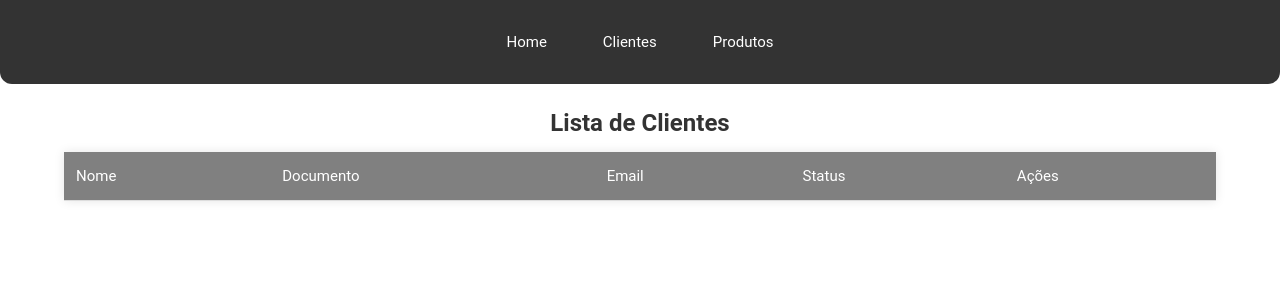
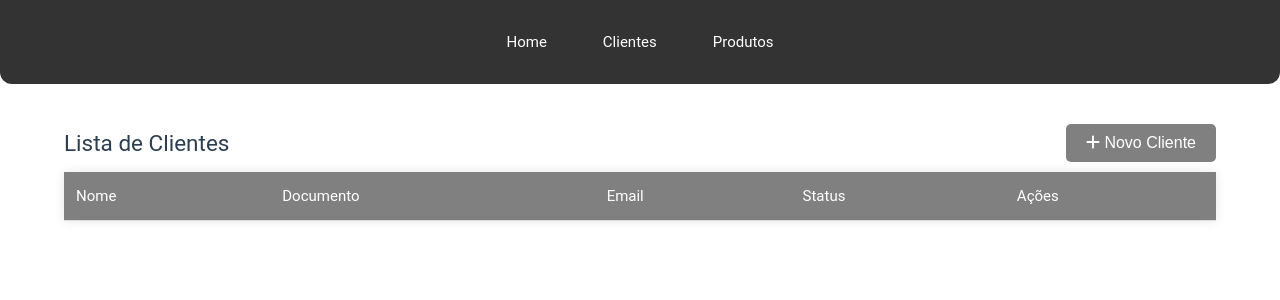
Before and after one commit to victorbeppler/App-Client-Management, a Vue app: page / in a window 1280 px wide. Shown: the top 300 px of the page. Built offline with nearby package versions, Linux system fonts and the light colour scheme.

Commit message:
:sparkles: updates customer view - Button to add customer - Font Awesome - Method Redirect to view New Customer - Change route new customer

```diff
--- a/package.json
+++ b/package.json
@@ -13,6 +13,9 @@
     "format": "prettier --write src/"
   },
   "dependencies": {
+    "@fortawesome/fontawesome-svg-core": "^6.5.1",
+    "@fortawesome/free-solid-svg-icons": "^6.5.1",
+    "@fortawesome/vue-fontawesome": "^3.0.6",
     "vue": "^3.4.15",
     "vue-router": "^4.2.5"
   },
--- a/src/main.ts
+++ b/src/main.ts
@@ -3,8 +3,16 @@ import './assets/main.css'
 import { createApp } from 'vue'
 import App from './App.vue'
 import router from './router'
+import { library } from '@fortawesome/fontawesome-svg-core'
+import { FontAwesomeIcon } from '@fortawesome/vue-fontawesome'
+import { faPlus } from '@fortawesome/free-solid-svg-icons';
+
+
+library.add(faPlus);
 
 const app = createApp(App)
+
+app.component('font-awesome-icon', FontAwesomeIcon)
 
 app.use(router)
 
--- a/src/router/index.ts
+++ b/src/router/index.ts
@@ -3,7 +3,7 @@ import RegisterProductView from '../views/product/RegisterProductView.vue'
 import SeeProductsView from '../views/product/SeeProductsView.vue'
 
 import RegisterCustomerView from '../views/customer/RegisterCustomerView.vue'
-import SeeCustomerView from '../views/customer/Customers.vue'
+import SeeCustomerView from '../views/customer/CustomersView.vue'
 import EditCustomerView from '../views/customer/EditCustomerView.vue'
 
 const router = createRouter({
@@ -20,8 +20,8 @@ const router = createRouter({
       component: RegisterProductView
     },
     {
-      path: '/register-customer',
-      name: 'register-customer',
+      path: '/add-customer',
+      name: 'add-customer',
       component: RegisterCustomerView
     },
     {
--- a/src/views/customer/Customers.vue
+++ b/src/views/customer/CustomersView.vue
@@ -1,9 +1,13 @@
 <template>
   <div class="wrapper">
+    <div class="header">
+      <h2>Lista de Clientes</h2>
+      <button class="btn btn-add" @click="addCustomer">
+        <font-awesome-icon :icon="['fas', 'plus']" />
+        Novo Cliente
+      </button>
+    </div>
     <table>
-      <caption>
-        Lista de Clientes
-      </caption>
       <thead>
         <tr>
           <th>Nome</th>
@@ -29,8 +33,10 @@
             </div>
           </td>
           <td>
-            <button class="btn btn-edit" @click="editCustomer(customer.id)">Editar</button>
-            <button class="btn btn-delete" @click="deleteCustomer(customer.id)">Excluir</button>
+            <div class="action">
+              <button class="btn btn-edit" @click="editCustomer(customer.id)">Editar</button>
+              <button class="btn btn-delete" @click="deleteCustomer(customer.id)">Excluir</button>
+            </div>
           </td>
         </tr>
       </tbody>
@@ -46,6 +52,9 @@ export default {
     }
   },
   methods: {
+    addCustomer() {
+      this.$router.push({ name: 'add-customer' })
+    },
     loadCustomers() {
       this.customers = JSON.parse(localStorage.getItem('customers')) || []
     },
@@ -145,4 +154,41 @@ tr:hover {
   border-radius: 50%;
   background: red;
 }
+
+.header {
+  display: flex;
+  justify-content: space-between;
+  align-items: center;
+  width: 90%; /* De acordo com a largura da sua tabela */
+  margin: 20px auto 10px; /* Ajuste conforme necessário */
+}
+
+h2 {
+  margin: 0;
+}
+
+.btn-add {
+  background-color: gray;
+  color: white;
+  padding: 10px 20px;
+  border: none;
+  border-radius: 5px;
+  cursor: pointer;
+  font-size: 16px;
+}
+
+.btn-add:hover {
+  background-color: darkgray;
+}
+
+.icon-plus {
+  color: white;
+}
+
+.action {
+  display: flex;
+  align-items: center;
+  justify-content: center;
+  gap: 8px;
+}
 </style>
```
Also changed, not shown: 1 other file (tests, documents, lock files or other folders).
